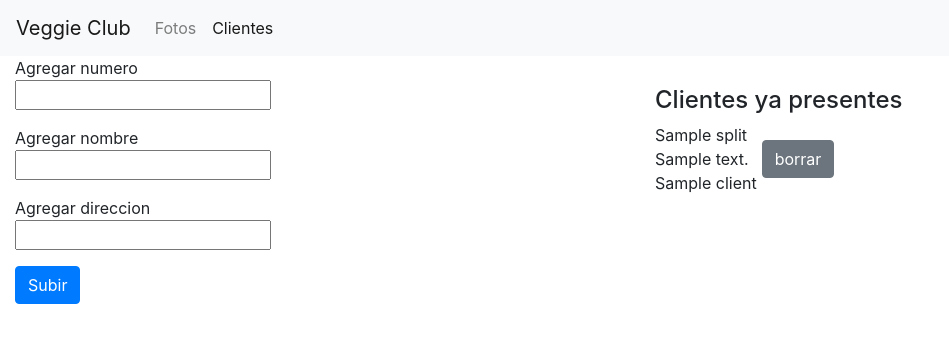
After one commit to Federico-Shih/Veggie-Bot, a Flask app: template flask-app/app/templates/clientes.html in a window 1280 px wide. The commit adds this page. Shown: the top 343 px of the page, without its empty margins (0-949 px from the left). Run offline with Flask 2, Linux system fonts and the light colour scheme; the template is opened without the code that fills it: most values are stand-ins (such as "Sample title", 1, 10 or a date in 2020); some libraries are stand-ins or nearby versions.

Commit message:
Added contact management for flask app, address and name management for whatsapp App.

```diff
--- a/flask-app/app/main.py
+++ b/flask-app/app/main.py
@@ -24,6 +24,16 @@ def get_images():
     photoList.append(photo)
   return photoList
 
+def get_clients():
+  client = MongoClient(os.environ["DATABASE_URL"])
+  db = client["veggie-club"]
+  consumersCollection = db.clients
+  consumers = consumersCollection.find({})
+  consumerList = []
+  for consumer in consumers:
+    consumerList.append(consumer)
+  return consumerList
+
 @app.route('/', methods=["GET", "POST"])
 def login():
   if request.method == "GET":
@@ -49,6 +59,43 @@ def remove_photo():
     print("No such image")
   foods.delete_one({ '_id': ObjectId(request.form.get("photo_id"))})
   return redirect('/photos')
+
+@app.route('/remove_client', methods=["POST"])
+def remove_client():
+  client = MongoClient(os.environ["DATABASE_URL"])
+  db = client["veggie-club"]
+  consumers = db.clients
+  print(request.form.get("client_id"))
+  consumers.delete_one({ '_id': ObjectId(request.form.get("client_id"))})
+  return redirect('/contacts')
+
+@app.route('/contacts', methods=["POST", "GET"])
+def clients():
+  client = MongoClient(os.environ["DATABASE_URL"])
+  db = client["veggie-club"]
+  consumers = db.clients
+  if session.get("password-set") is not None:
+    if request.method == "GET":
+      return render_template("clientes.html", clients=get_clients())
+    if request.method == "POST":
+      errMsg = ""
+      for key in request.form:
+        if request.form[key].strip() == "":
+          errMsg += f'No hay {key} ingresado. '
+      if errMsg == "":
+        address = f'{request.form["address"]}'
+        name = request.form["name"]
+        number = f'{request.form["number"]}@c.us'
+        new_contact = {
+          'number': number,
+          'name': name,
+          'address': address,
+        }
+        consumers.insert_one(new_contact)
+      else:
+        return render_template("clientes.html", errMsg=errMsg, clients=get_clients())
+    return redirect('/contacts')
+  return redirect('/')
 
 @app.route('/photos', methods=["GET", "POST"])
 def photos():
--- /dev/null
+++ b/flask-app/app/templates/clientes.html
@@ -0,0 +1,57 @@
+{% extends "main.html" %}
+{% block title %}
+  Photos
+{% endblock %}
+
+{% block navbar %}
+<li class="nav-item">
+  <a class="nav-link" href="/photos">Fotos</a>
+</li>
+<li class="nav-item active">
+  <a class="nav-link" href="/contacts">Clientes</a>
+</li>
+{% endblock %}
+
+{% block main %}
+  <div class="container-fluid">
+    <div class="row" >
+      <div class="col">
+        <form action="/contacts" method="POST" enctype="multipart/form-data">
+          <div class="form-group">
+            <div>Agregar numero</div>
+            <input type="text" name="number">
+          </div>
+          <div class="form-group">
+            <div>Agregar nombre</div>
+            <input type="text" name="name">
+          </div>
+          <div class="form-group">
+            <div>Agregar direccion</div>
+            <input type="text" name="address">
+          </div>
+          <div class="form-group">
+            <button type="submit" class="btn btn-primary">Subir</button>
+          </div>
+        </form>
+        <div>{{ errMsg }}</div>
+      </div>
+      <div class="col" style="display: flex; padding-top: 30px; flex-direction: column;">
+        <h4>Clientes ya presentes</h4>
+        <div style="display: flex; flex-wrap: wrap;">
+          {% for client in clients %}
+            <form action="/remove_client" method="POST" style="padding-bottom: 20px; display: flex; flex-direction: row; align-items: center;">
+              <span>
+                <div>{{ client.number.split("@")[0] }}</div>
+                <div>{{ client.address }}</div>
+                <div>{{ client.name }}</div>
+              </span>
+              <span style="padding-left: 5px">
+                <button type="submit" class="btn btn-secondary" name="client_id" value="{{ client._id }}">borrar</button>
+              </span>
+            </form>
+          {% endfor %}
+        </div>
+      </div>
+    </div>
+  </div>
+{% endblock %}
--- a/flask-app/app/templates/main.html
+++ b/flask-app/app/templates/main.html
@@ -21,8 +21,15 @@
 
   </head>
   <body>
-    <h1 style="padding: 15px">Veggie Club</h1>
-    <hr>
+    <nav class="navbar navbar-expand-lg navbar-light bg-light">
+      <div class="navbar-brand">Veggie Club</div>
+      <div class="collapse navbar-collapse" id="navbarSupportedContent">
+        <ul class="navbar-nav mr-auto">
+          {% block navbar %}
+          {% endblock %}
+        </ul>
+      </div>
+    </nav>
     {% block main %}{% endblock %}
   </body>
 </html>
--- a/src/photos-manager.js
+++ b/src/photos-manager.js
@@ -48,10 +48,9 @@ export async function getPhotos(day) {
   }
   // Get the foods from certain day and the ones that are always
   const foods = await Food.find({ day: { $in: [day] } }).catch((err) => { throw err; });
-  const permanentFoods = await Food.find({ day: { $in: [-1] } }).catch((err) => { throw err; });
 
   // Returns the food object
-  return foods.concat(permanentFoods);
+  return foods;
 }
 
 // Receives the path of the photo we want to use and the image's id we want to replace
--- a/src/photos.json
+++ /dev/null
@@ -1 +0,0 @@
-[{"category":"","name":"","oldName":"BROCOLI CON CHAMPI.jpg","day":[-1]},{"category":"","name":"","oldName":"anana rodajas y en trozos.jpg","day":[-1]},{"category":"","name":"","oldName":"arroz con leche.jpg","day":[-1]},{"category":"","name":"","oldName":"batatas fritas.jpg","day":[-1]},{"category":"","name":"","oldName":"canelones de EspinacaRicota.jpg","day":[-1]},{"category":"","name":"","oldName":"compota de pera.jpg","day":[-1]},{"category":"","name":"","oldName":"duraznos mitades y en trozos.jpg","day":[-1]},{"category":"","name":"","oldName":"ensalada de frutas.jpg","day":[-1]},{"category":"","name":"","oldName":"hamburguesa de espinaca a la napo.jpg","day":[-1]}]
--- a/test.js
+++ b/test.js
@@ -9,6 +9,7 @@ import { addPhoto, getPhotos } from './src/photos-manager.js';
 
 const readdir = util.promisify(fs.readdir);
 
+
 const options = {
   boolean: ['--setgroup'],
   string: ['--menu'],
@@ -18,13 +19,14 @@ const options = {
   },
 };
 
-// const args = minimist('--menu=hi'.split(' '), options);
-// console.log(typeof args.menu);
+const args = minimist('--menu lunes martes'.split(' '), options);
+console.log(args);
 
 // const readdir = util.promisify(fs.readdir);
 
 // console.log(getImageExtension('lalala/sdakdsa./lol.png'));
 
+/*
 const questions = [{
   type: 'input',
   name: 'name',
```
Also changed, not shown: flask-app/app/templates/photos.html (+9 -0 lines), src/consumers.js (+50 -13 lines), src/employees.js (+101 -11 lines), src/helpers.js (+13 -1 lines), 1 other file.
